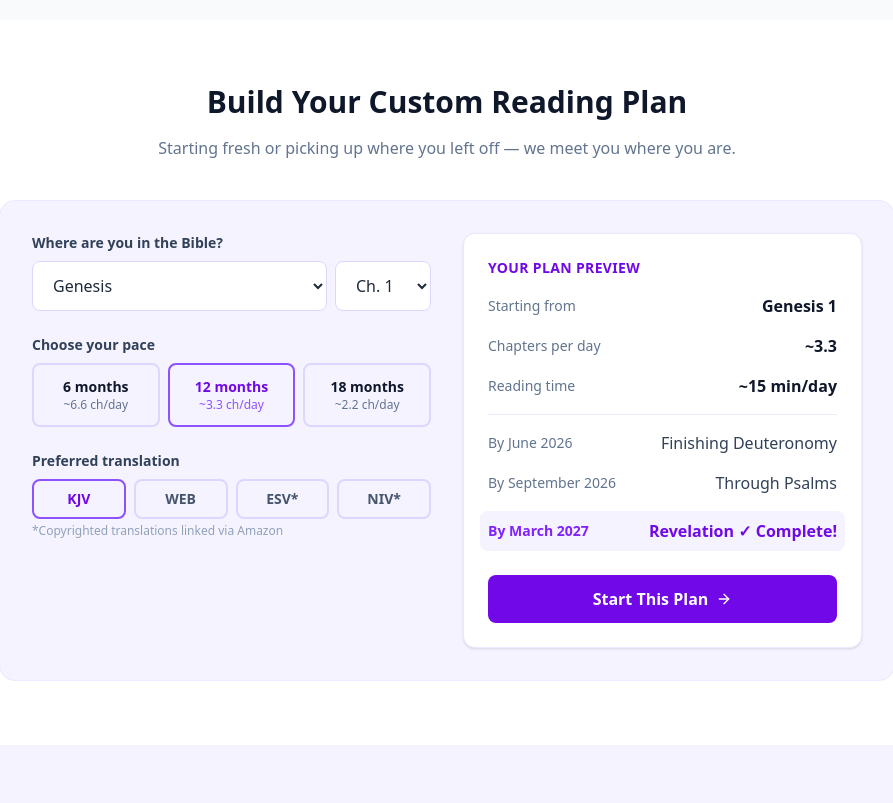
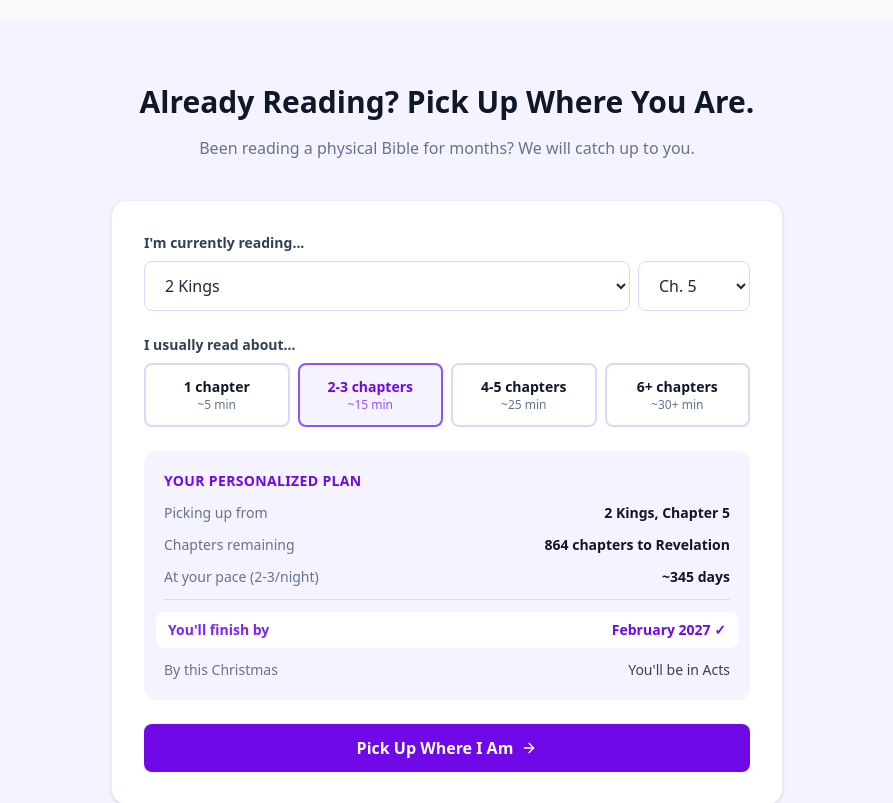
Before and after one commit to forrestwebber/biblehabit, a Next.js app: page / in a window 1280 px wide. Shown: the part 620-1423 px from the top of the page, without its empty margins (193-1086 px from the left). Built offline with nearby package versions, Linux system fonts and the light colour scheme; no server answers.

Commit message:
feat: Pick Up Where I Am - current book/chapter selector, pace detection, personalized timeline

```diff
--- a/src/app/page.tsx
+++ b/src/app/page.tsx
@@ -45,6 +45,93 @@ export default function HomePage() {
             <BookOpen className="h-5 w-5" /> Start Your Reading Plan
           </a>
           <ShareButton verse={todaysVerse.text} ref={todaysVerse.reference} />
+        </div>
+      </section>
+
+      {/* Pick Up Where I Am */}
+      <section className="py-16 px-6 bg-violet-50">
+        <div className="max-w-4xl mx-auto">
+          <h2 className="text-3xl font-bold text-center text-slate-900 mb-4">Already Reading? Pick Up Where You Are.</h2>
+          <p className="text-center text-slate-500 mb-10">Been reading a physical Bible for months? We will catch up to you.</p>
+
+          <div className="bg-white rounded-2xl p-8 shadow-sm border border-violet-100 max-w-2xl mx-auto">
+            <div className="space-y-6">
+              <div>
+                <label className="block text-sm font-semibold text-slate-700 mb-2">I&apos;m currently reading...</label>
+                <div className="flex gap-2">
+                  <select className="flex-1 px-4 py-3 border border-violet-200 rounded-lg bg-white text-slate-800 focus:ring-2 focus:ring-violet-500">
+                    <option>Genesis</option><option>Exodus</option><option>Leviticus</option><option>Numbers</option><option>Deuteronomy</option>
+                    <option>Joshua</option><option>Judges</option><option>Ruth</option><option>1 Samuel</option><option>2 Samuel</option>
+                    <option>1 Kings</option><option selected>2 Kings</option><option>1 Chronicles</option><option>2 Chronicles</option>
+                    <option>Ezra</option><option>Nehemiah</option><option>Esther</option><option>Job</option><option>Psalms</option><option>Proverbs</option>
+                    <option>Ecclesiastes</option><option>Song of Solomon</option><option>Isaiah</option><option>Jeremiah</option><option>Lamentations</option>
+                    <option>Ezekiel</option><option>Daniel</option><option>Hosea</option><option>Joel</option><option>Amos</option><option>Obadiah</option>
+                    <option>Jonah</option><option>Micah</option><option>Nahum</option><option>Habakkuk</option><option>Zephaniah</option><option>Haggai</option>
+                    <option>Zechariah</option><option>Malachi</option><option>Matthew</option><option>Mark</option><option>Luke</option><option>John</option>
+                    <option>Acts</option><option>Romans</option><option>1 Corinthians</option><option>2 Corinthians</option><option>Galatians</option>
+                    <option>Ephesians</option><option>Philippians</option><option>Colossians</option><option>1 Thessalonians</option><option>2 Thessalonians</option>
+                    <option>1 Timothy</option><option>2 Timothy</option><option>Titus</option><option>Philemon</option><option>Hebrews</option><option>James</option>
+                    <option>1 Peter</option><option>2 Peter</option><option>1 John</option><option>2 John</option><option>3 John</option><option>Jude</option><option>Revelation</option>
+                  </select>
+                  <select className="w-28 px-4 py-3 border border-violet-200 rounded-lg bg-white text-slate-800">
+                    <option>Ch. 1</option><option>Ch. 2</option><option>Ch. 3</option><option selected>Ch. 5</option><option>Ch. 10</option><option>Ch. 15</option><option>Ch. 20</option><option>Ch. 25</option>
+                  </select>
+                </div>
+              </div>
+
+              <div>
+                <label className="block text-sm font-semibold text-slate-700 mb-2">I usually read about...</label>
+                <div className="grid grid-cols-4 gap-2">
+                  <button className="py-3 border-2 border-violet-200 rounded-lg text-center hover:border-violet-500 transition text-sm">
+                    <p className="font-bold text-slate-900">1 chapter</p>
+                    <p className="text-xs text-slate-500">~5 min</p>
+                  </button>
+                  <button className="py-3 border-2 border-violet-500 bg-violet-50 rounded-lg text-center text-sm">
+                    <p className="font-bold text-violet-700">2-3 chapters</p>
+                    <p className="text-xs text-violet-500">~15 min</p>
+                  </button>
+                  <button className="py-3 border-2 border-violet-200 rounded-lg text-center hover:border-violet-500 transition text-sm">
+                    <p className="font-bold text-slate-900">4-5 chapters</p>
+                    <p className="text-xs text-slate-500">~25 min</p>
+                  </button>
+                  <button className="py-3 border-2 border-violet-200 rounded-lg text-center hover:border-violet-500 transition text-sm">
+                    <p className="font-bold text-slate-900">6+ chapters</p>
+                    <p className="text-xs text-slate-500">~30+ min</p>
+                  </button>
+                </div>
+              </div>
+
+              {/* Instant preview */}
+              <div className="bg-violet-50 rounded-xl p-5 space-y-3">
+                <h4 className="text-sm font-bold text-violet-700 uppercase tracking-wide">Your personalized plan</h4>
+                <div className="flex justify-between text-sm">
+                  <span className="text-slate-500">Picking up from</span>
+                  <span className="font-semibold text-slate-900">2 Kings, Chapter 5</span>
+                </div>
+                <div className="flex justify-between text-sm">
+                  <span className="text-slate-500">Chapters remaining</span>
+                  <span className="font-semibold text-slate-900">864 chapters to Revelation</span>
+                </div>
+                <div className="flex justify-between text-sm">
+                  <span className="text-slate-500">At your pace (2-3/night)</span>
+                  <span className="font-semibold text-slate-900">~345 days</span>
+                </div>
+                <hr className="border-violet-200" />
+                <div className="flex justify-between text-sm bg-white -mx-2 px-3 py-2 rounded-lg">
+                  <span className="text-violet-600 font-semibold">You&apos;ll finish by</span>
+                  <span className="font-bold text-violet-700">February 2027 &#10003;</span>
+                </div>
+                <div className="flex justify-between text-sm">
+                  <span className="text-slate-500">By this Christmas</span>
+                  <span className="font-medium text-slate-700">You&apos;ll be in Acts</span>
+                </div>
+              </div>
+
+              <a href="/login" className="w-full flex items-center justify-center gap-2 bg-violet-700 text-white py-3 rounded-lg hover:bg-violet-800 transition font-semibold">
+                Pick Up Where I Am <ArrowRight className="h-4 w-4" />
+              </a>
+            </div>
+          </div>
         </div>
       </section>
 
```
